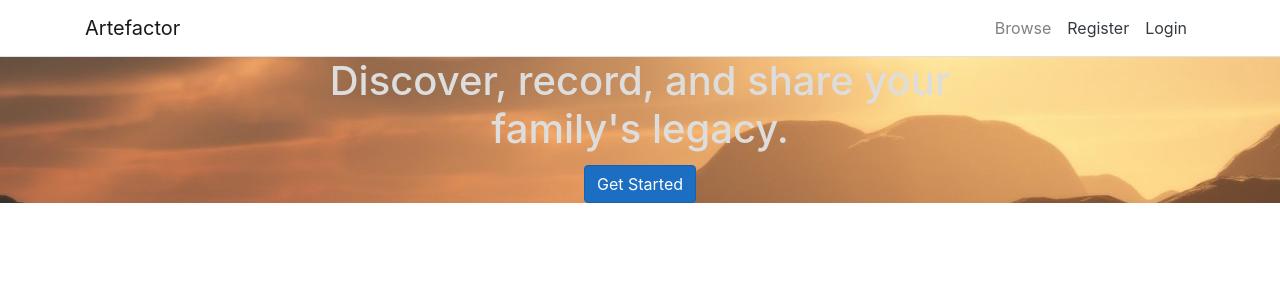
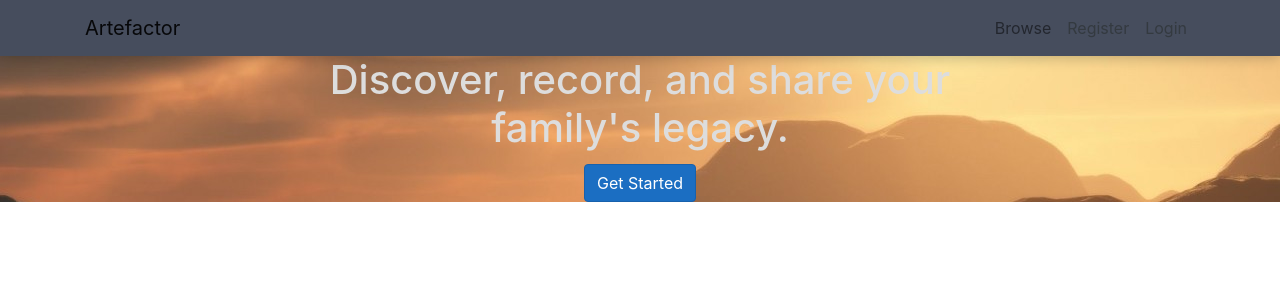
Before and after one commit to tremerent/comp30022, a React (Create React App) app in the folder ClientApp/: page / in a window 1280 px wide. Shown: the top 300 px of the page. Built offline with nearby package versions, Linux system fonts and the light colour scheme; no server answers.

Commit message:
WIP styling

```diff
--- a/ClientApp/src/components/NavMenu.css
+++ b/ClientApp/src/components/NavMenu.css
@@ -1,3 +1,4 @@
+
 a.navbar-brand {
   white-space: normal;
   text-align: center;
@@ -13,6 +14,11 @@ html {
   }
 }
 
+.af-layout-top {
+    background-color: #464d5d;
+    color: #ffffff;
+}
+
 .box-shadow {
-  box-shadow: 0 .25rem .75rem rgba(0, 0, 0, .05);
+  box-shadow: 0 .15rem .85rem rgba(0, 0, 0, .25);
 }
--- a/ClientApp/src/components/NavMenu.js
+++ b/ClientApp/src/components/NavMenu.js
@@ -11,6 +11,8 @@ import {
 import { Link, } from 'react-router-dom';
 import { LoginMenu } from './api-authorization/LoginMenu';
 import authService from './api-authorization/AuthorizeService';
+
+import './NavMenu.css';
 
 export class NavMenu extends React.Component {
 
@@ -51,8 +53,8 @@ export class NavMenu extends React.Component {
 
     render() {
         return (
-<header>
-                <Navbar light className={"navbar-expand-sm ng-white border-bottom box-shadow" + " "}>
+<header className='af-layout-top'>
+    <Navbar light className="navbar-expand-sm ng-white box-shadow">
         <Container>
             <NavbarBrand tag={Link} to="/">Artefactor</NavbarBrand>
             <NavbarToggler onClick={this.toggleNav}/>
```
Also changed, not shown: ClientApp/src/components/LandingPage.css (added, +33 -0 lines).
